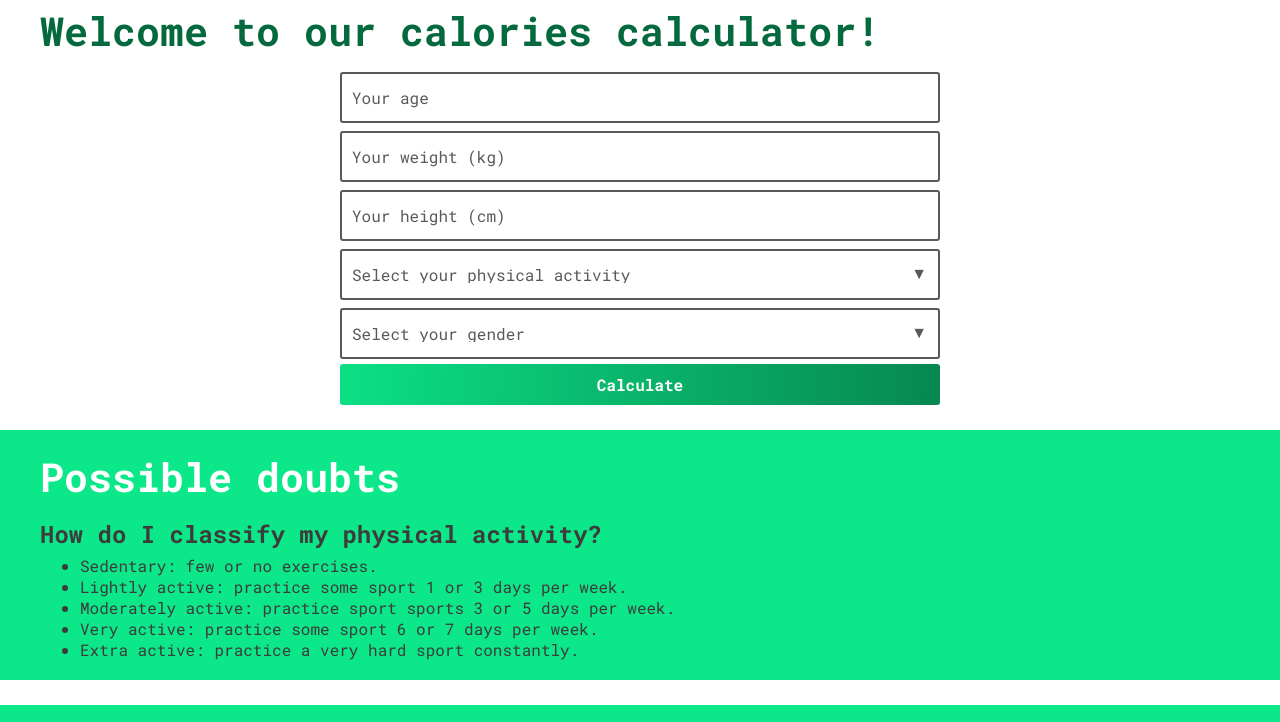
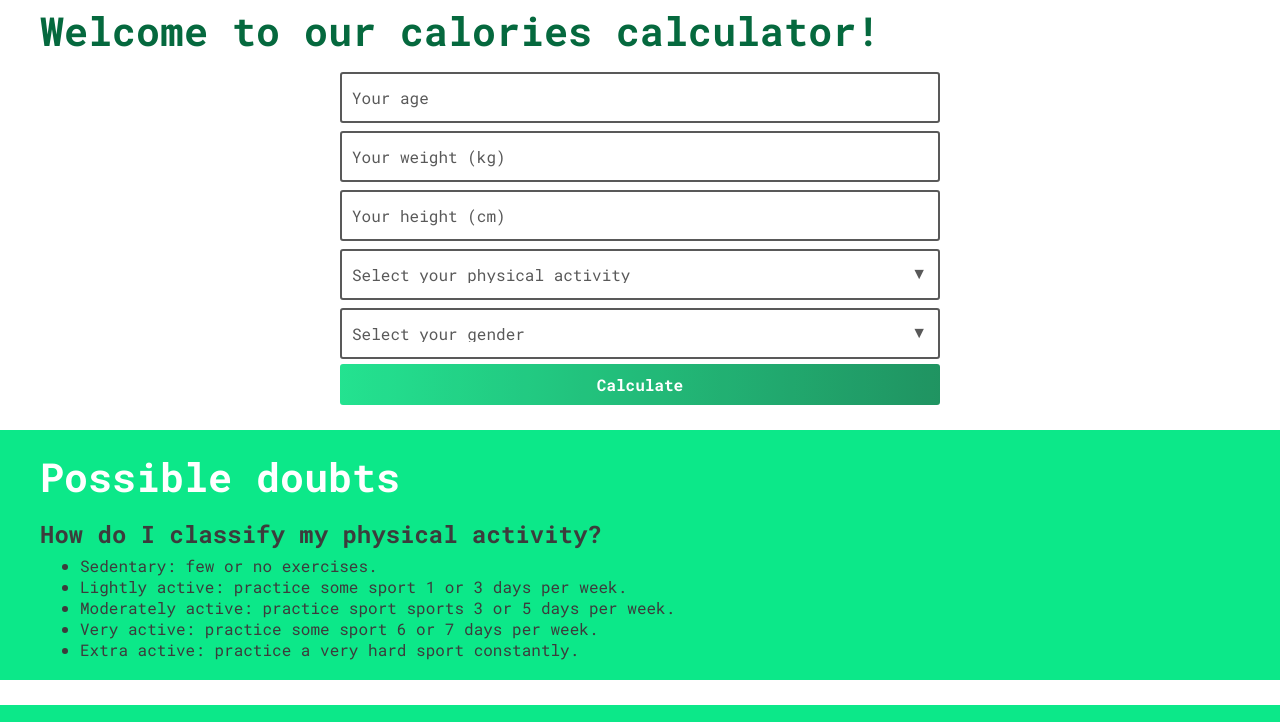
Before and after one commit to DanielGustavo/CalcKcal, a website: page public/index.html in a window 1280 px wide. In both pictures the pointer is over the button "Calculate". Shown: the part 64-786 px from the top of the page. Drawn offline with nearby package versions, Linux system fonts and the light colour scheme; files that its build step writes are made by us from their sources.

Commit message:
fix: fix bug in button style
fix bug where the opacity of a button wouldn't change when it was clicked or hovered

```diff
--- a/src/styles/_default.scss
+++ b/src/styles/_default.scss
@@ -106,11 +106,11 @@ button {
   );
 
   &:hover {
-    opacity: 0.9;
+    opacity: 0.9 !important;
   }
 
   &:active {
-    opacity: 1;
+    opacity: 1 !important;
   }
 
   cursor: pointer;
```
